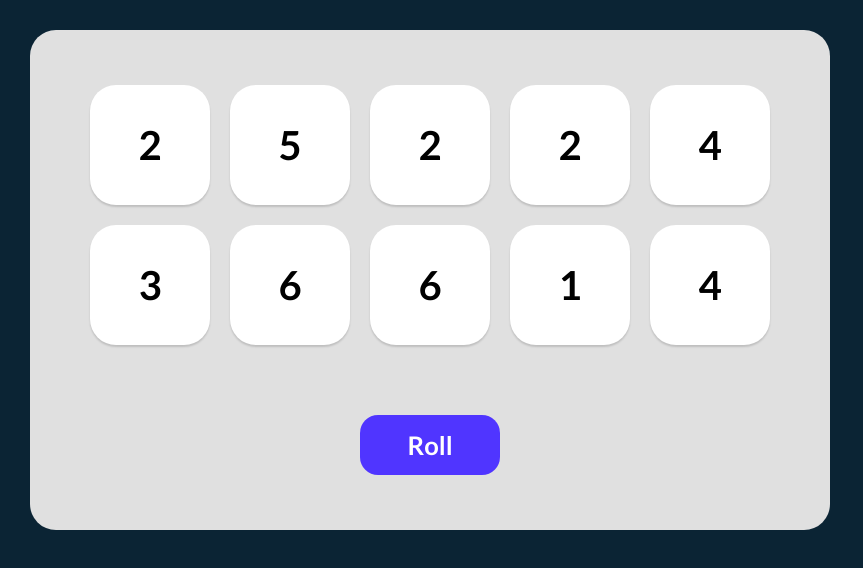
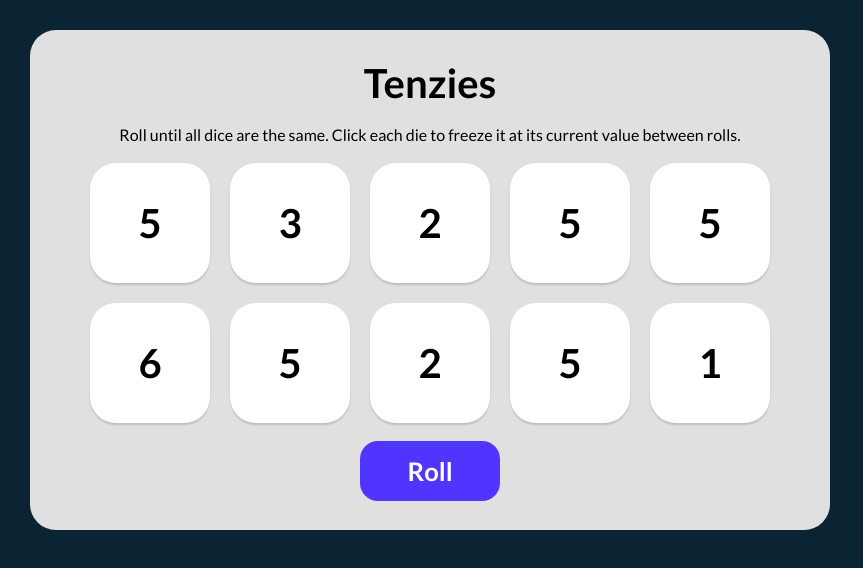
Before and after one commit to jhn322/tenzies-game, a React (Vite) app: page / in a window 1280 px wide. Shown: the top 568 px of the page, without its empty margins (0-863 px from the left). Built offline with nearby package versions, Linux system fonts and the light colour scheme.

Commit message:
hold function now working

```diff
--- a/src/App.jsx
+++ b/src/App.jsx
@@ -5,20 +5,28 @@
 function App() {
   const [dice, setDice] = useState(allNewDice());
 
+  function generateNewDie() {
+    return {
+      value: Math.ceil(Math.random() * 6),
+      isHeld: false,
+      id: nanoid(),
+    };
+  }
+
   function allNewDice() {
     const newDice = [];
     for (let i = 0; i < 10; i++) {
-      newDice.push({
-        value: Math.ceil(Math.random() * 6),
-        isHeld: false,
-        id: nanoid(),
-      });
+      newDice.push(generateNewDie());
     }
     return newDice;
   }
 
   function rollDice() {
-    setDice(allNewDice());
+    setDice((oldDice) =>
+      oldDice.map((die) => {
+        return die.isHeld ? die : generateNewDie();
+      })
+    );
   }
 
   function holdDice(id) {
@@ -40,6 +48,11 @@
 
   return (
     <main>
+      <h1 className="title">Tenzies</h1>
+      <p className="instructions">
+        Roll until all dice are the same. Click each die to freeze it at its
+        current value between rolls.
+      </p>
       <div className="dice-container">{diceElements}</div>
       <button className="roll-dice" onClick={rollDice}>
         Roll
--- a/src/Die.jsx
+++ b/src/Die.jsx
@@ -5,7 +5,7 @@
     backgroundColor: props.isHeld ? "#59E391" : "#ffffff",
   };
   return (
-    <div className="die-face" style={styles}>
+    <div className="die-face" style={styles} onClick={props.holdDice}>
       <h2 className="die-num">{props.value}</h2>
     </div>
   );
--- a/src/index.css
+++ b/src/index.css
@@ -21,6 +21,18 @@
   justify-content: space-around;
   align-items: center;
   flex-direction: column;
+}
+
+.title {
+  font-size: 40px;
+  margin: 0;
+}
+
+.instructions {
+  font-family: "Lato", sans-serif;
+  font-weight: 400;
+  margin-top: 0;
+  text-align: center;
 }
 
 .dice-container {
```
